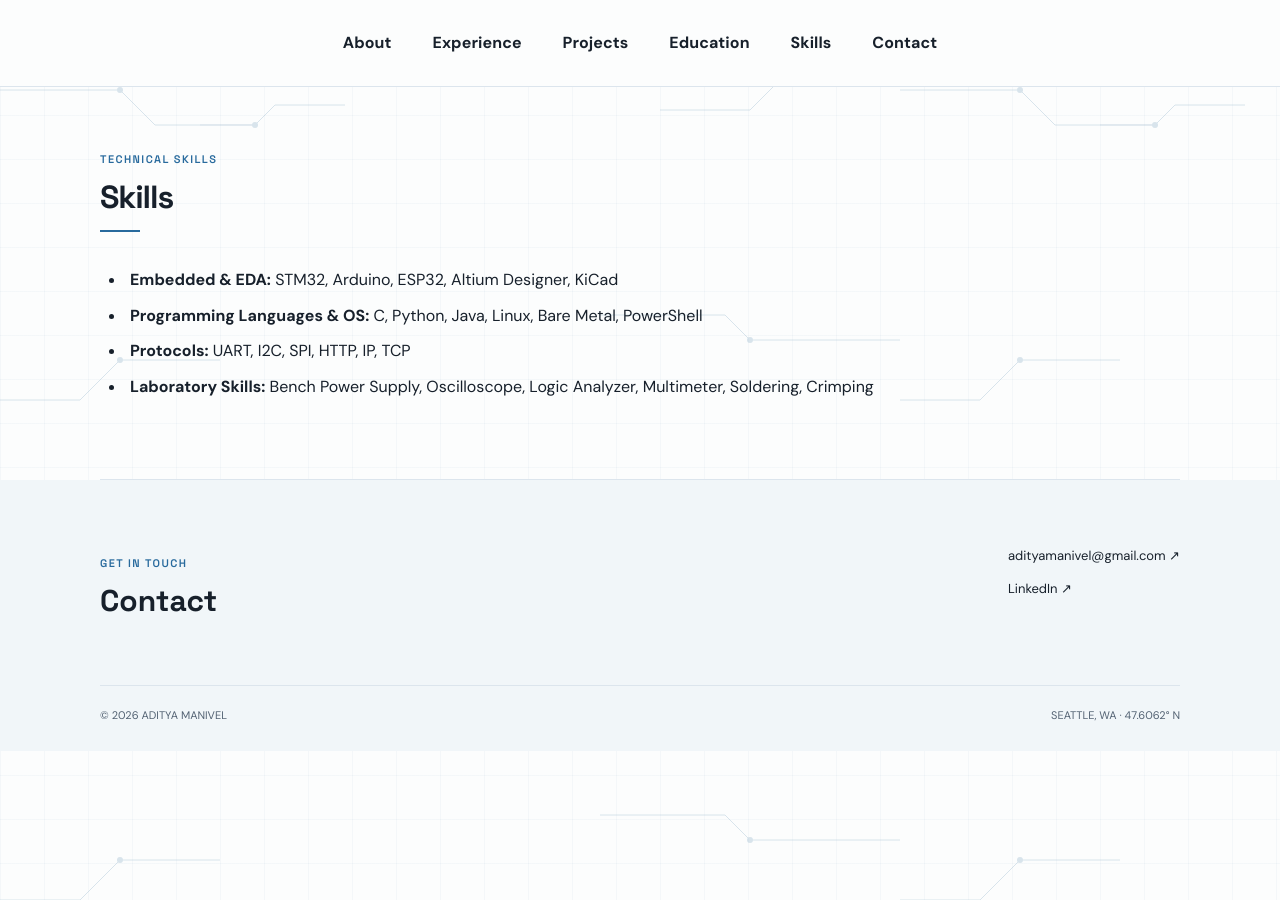
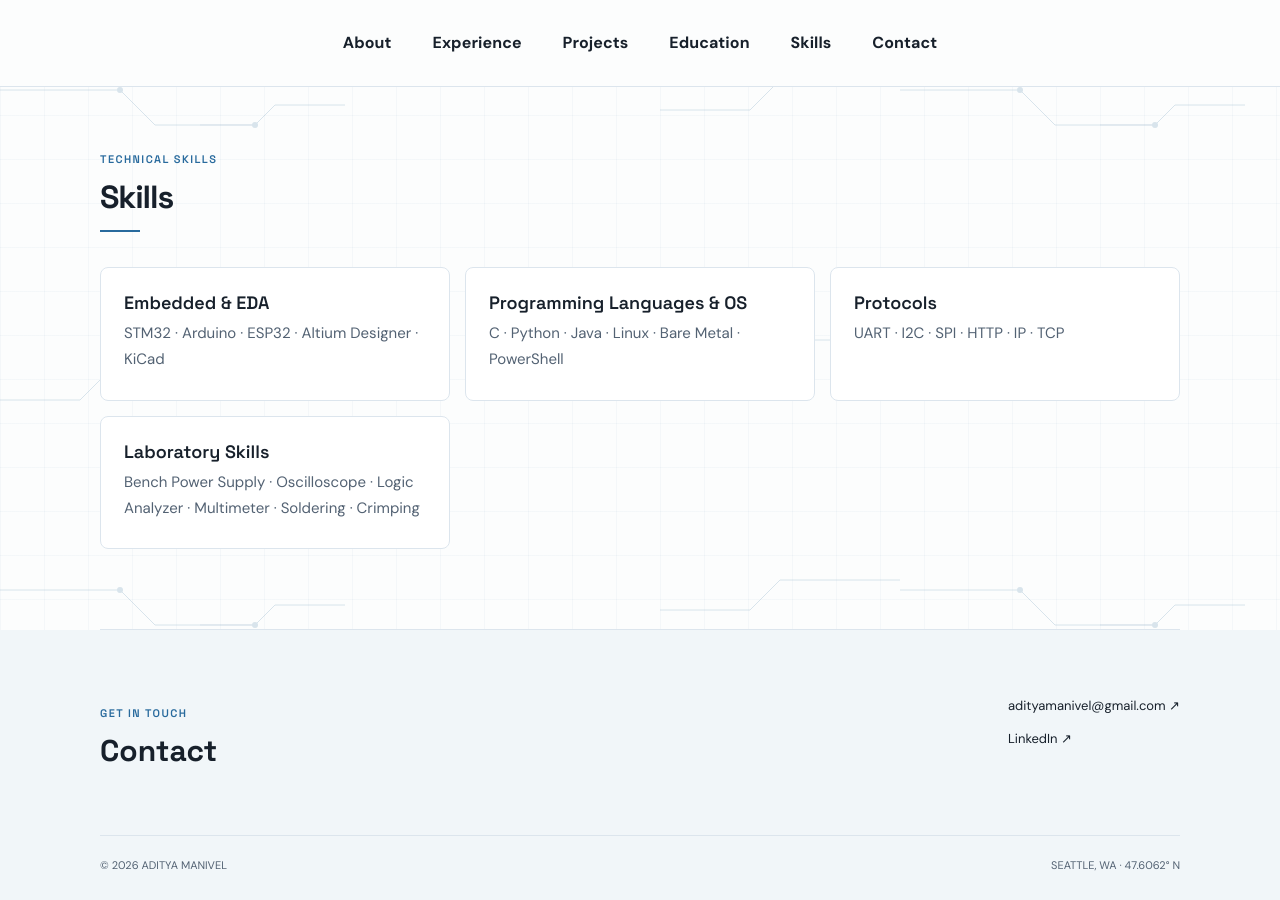
Before and after one commit to AdityaManivel/AdityaManivel.github.io, a Jekyll site: the page index.html, which Jekyll copies as it is, in a window 1280 px wide and 900 px high, scrolled down 6573 px. Built offline with Jekyll 4.4.1, drawn with Linux system fonts in a browser that asks for light colours.

Commit message:
Restore polished card layout for four technical skills categories

```diff
--- a/index.html
+++ b/index.html
@@ -143,7 +143,7 @@
       </div>
     </section>
 
-    <section id="education" class="section wrap"><div class="section-heading"><p class="index">EDUCATION</p><h2>Education</h2></div><div class="education-entry"><h3>University of Washington</h3><p>B.S. Electrical & Computer Engineering · Expected June 2028</p><p>Seattle, Washington</p></div></section><section id="skills" class="section wrap"><div class="section-heading"><p class="index">TECHNICAL SKILLS</p><h2>Skills</h2></div><ul class="skills-resume-list"><li><strong>Embedded &amp; EDA:</strong> STM32, Arduino, ESP32, Altium Designer, KiCad</li><li><strong>Programming Languages &amp; OS:</strong> C, Python, Java, Linux, Bare Metal, PowerShell</li><li><strong>Protocols:</strong> UART, I2C, SPI, HTTP, IP, TCP</li><li><strong>Laboratory Skills:</strong> Bench Power Supply, Oscilloscope, Logic Analyzer, Multimeter, Soldering, Crimping</li></ul></section>
+    <section id="education" class="section wrap"><div class="section-heading"><p class="index">EDUCATION</p><h2>Education</h2></div><div class="education-entry"><h3>University of Washington</h3><p>B.S. Electrical & Computer Engineering · Expected June 2028</p><p>Seattle, Washington</p></div></section><section id="skills" class="section wrap"><div class="section-heading"><p class="index">TECHNICAL SKILLS</p><h2>Skills</h2></div><div class="skills-grid skills-card-grid"><div><h3>Embedded &amp; EDA</h3><p>STM32 · Arduino · ESP32 · Altium Designer · KiCad</p></div><div><h3>Programming Languages &amp; OS</h3><p>C · Python · Java · Linux · Bare Metal · PowerShell</p></div><div><h3>Protocols</h3><p>UART · I2C · SPI · HTTP · IP · TCP</p></div><div><h3>Laboratory Skills</h3><p>Bench Power Supply · Oscilloscope · Logic Analyzer · Multimeter · Soldering · Crimping</p></div></div></section>
   </main>
 
   <footer id="contact">
```
